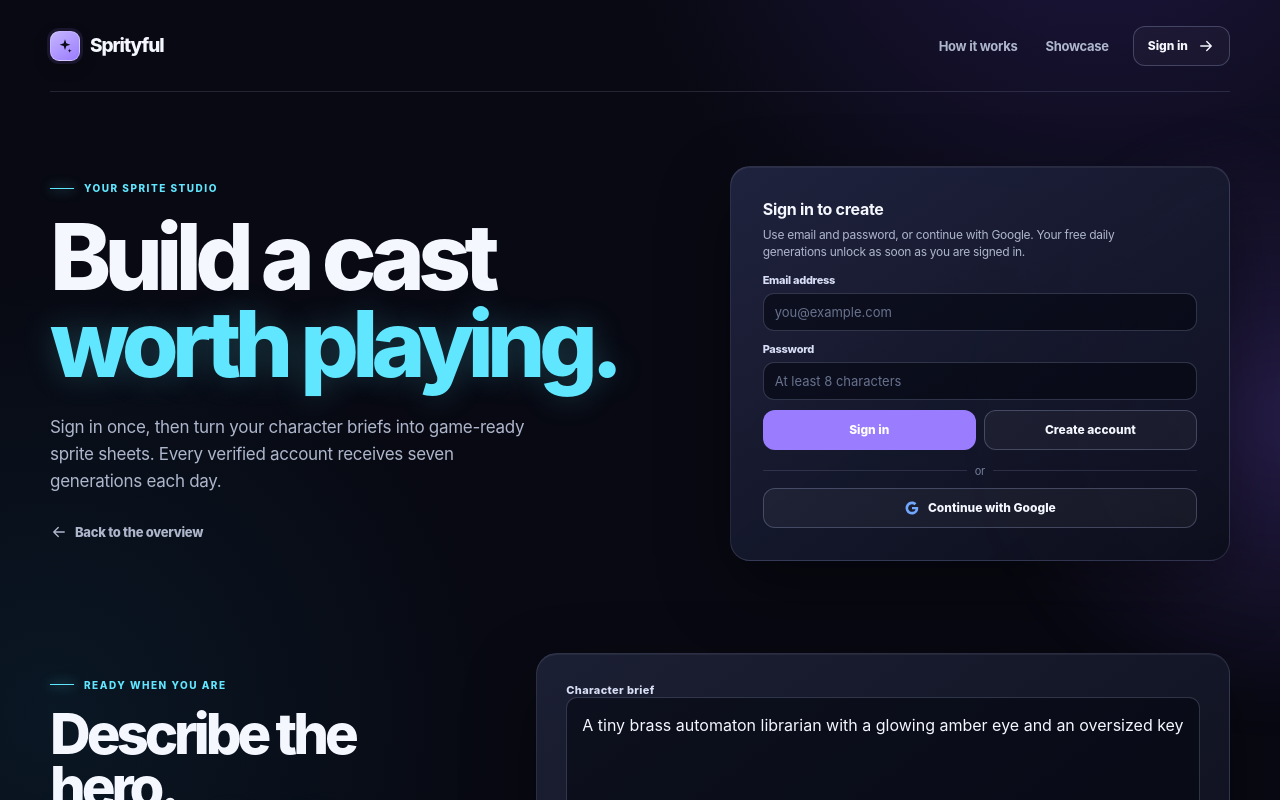
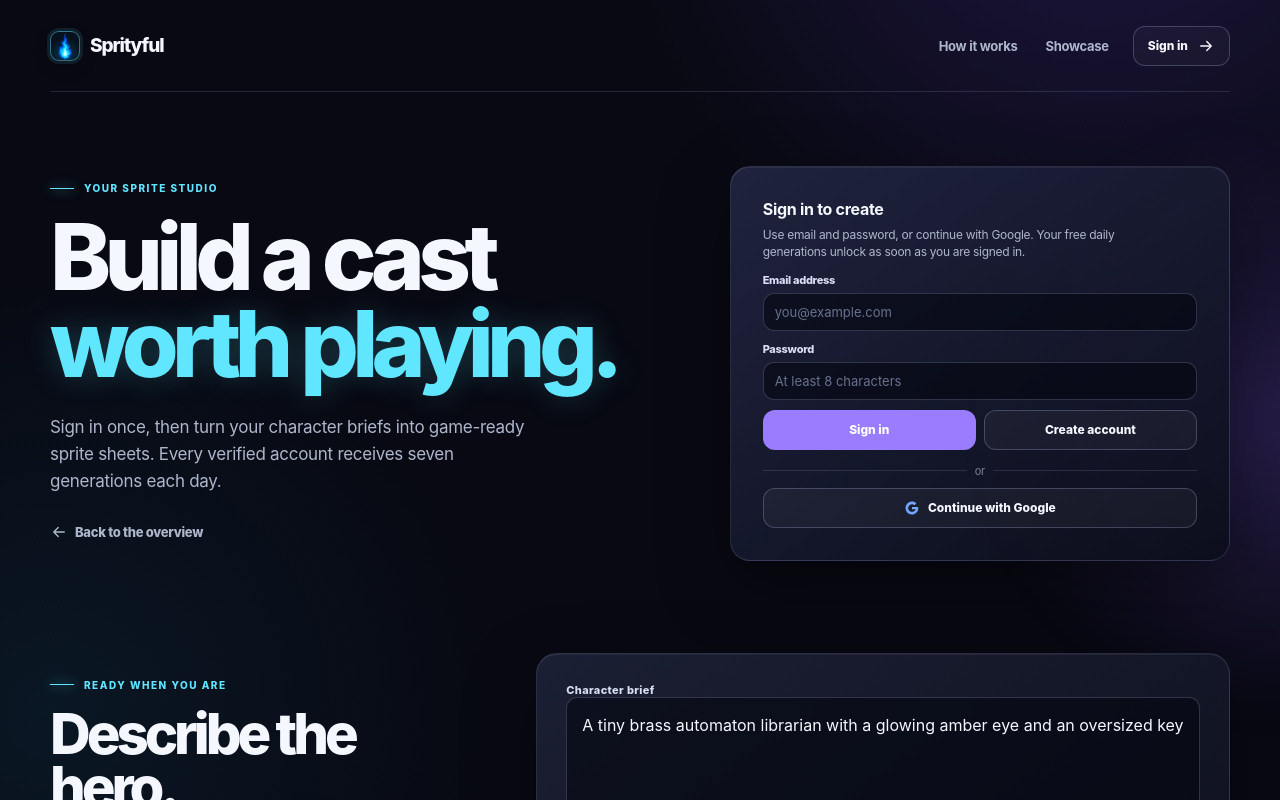
Before and after one commit to YamCham0/Sprityful, a Next.js app: page /studio in a window 1280 px wide. Shown: the top 800 px of the page. Built offline with nearby package versions, Linux system fonts and the light colour scheme; no server answers.

Commit message:
Add blue fire Sprityful brand mark

```diff
--- a/app/globals.css
+++ b/app/globals.css
@@ -64,13 +64,13 @@ main { position: relative; overflow: hidden; isolation: isolate; }
   height: 30px;
   display: grid;
   place-items: center;
-  border: 1px solid rgba(255, 255, 255, 0.35);
+  overflow: hidden;
+  border: 1px solid rgba(97, 230, 255, 0.45);
   border-radius: 9px;
-  background: linear-gradient(145deg, var(--violet-bright), var(--violet));
-  color: #0a0b16;
-  box-shadow: 0 0 0 3px rgba(154, 124, 255, 0.12), 0 6px 16px rgba(0, 0, 0, 0.26);
+  background: radial-gradient(circle at 50% 78%, rgba(15, 183, 255, 0.24), transparent 64%), #07101d;
+  box-shadow: 0 0 0 3px rgba(97, 230, 255, 0.1), 0 6px 16px rgba(0, 0, 0, 0.26);
 }
-.brand-mark svg { width: 16px; }
+.brand-mark img { width: 100%; height: 100%; display: block; object-fit: contain; transform: scale(1.18); }
 .nav-links { display: flex; align-items: center; gap: 28px; margin-left: auto; color: var(--ink-soft); font-size: 13px; font-weight: 700; }
 .nav-links a, .text-link { transition: color 0.18s ease, transform 0.18s ease; }
 .nav-links a:hover, .text-link:hover { color: var(--cyan); }
--- a/app/page.tsx
+++ b/app/page.tsx
@@ -25,7 +25,7 @@ export default function Home() {
       <div className="ambient ambient-two" />
 
       <nav className="nav shell" aria-label="Main navigation">
-        <a className="brand" href="#top" aria-label="Sprityful home"><span className="brand-mark"><SparkleIcon /></span>Sprityful</a>
+        <a className="brand" href="#top" aria-label="Sprityful home"><span className="brand-mark"><Image src="/blue-fire-sprite.png" alt="" width={30} height={30} /></span>Sprityful</a>
         <div className="nav-links"><a href="#how-it-works">How it works</a><a href="#showcase">Showcase</a></div>
         <a className="button button-small" href="/studio#sign-in">Sign in <ArrowIcon /></a>
       </nav>
@@ -39,7 +39,7 @@ export default function Home() {
 
       <section className="showcase shell" id="showcase"><div className="showcase-copy"><div className="eyebrow"><span /> Made for lively worlds</div><h2>One character.<br /><em>A whole new game.</em></h2><p>Preview an export-ready action sheet, then open the studio when you are ready to make your own.</p><a className="button button-dark" href="/studio">Start creating <ArrowIcon /></a></div><div className="showcase-window"><div className="window-bar"><span /><span /><span /><b>preview / nova-runner.png</b></div><div className="checker"><Image src={showcaseSpriteUrl} alt="Pixel art character action-sheet showcase" width={1792} height={896} loading="eager" /></div><div className="window-footer"><span>4 character poses</span><span>export-ready sheet</span></div></div></section>
 
-      <footer className="footer shell"><a className="brand" href="#top"><span className="brand-mark"><SparkleIcon /></span>Sprityful</a><p>By YamCham0</p><a className="text-link" href="/studio">Open studio <ArrowIcon /></a></footer>
+      <footer className="footer shell"><a className="brand" href="#top"><span className="brand-mark"><Image src="/blue-fire-sprite.png" alt="" width={30} height={30} /></span>Sprityful</a><p>By YamCham0</p><a className="text-link" href="/studio">Open studio <ArrowIcon /></a></footer>
     </main>
   );
 }
--- a/components/sprite-studio.tsx
+++ b/components/sprite-studio.tsx
@@ -1,5 +1,6 @@
 "use client";
 
+import Image from "next/image";
 import { type FormEvent, useEffect, useMemo, useState } from "react";
 
 const samples = [
@@ -301,7 +302,7 @@ export function SpriteStudio() {
       <div className="ambient ambient-two" />
 
       <nav className="nav shell" aria-label="Main navigation">
-        <a className="brand" href="/" aria-label="Sprityful home"><span className="brand-mark"><SparkleIcon /></span>Sprityful</a>
+        <a className="brand" href="/" aria-label="Sprityful home"><span className="brand-mark"><Image src="/blue-fire-sprite.png" alt="" width={30} height={30} /></span>Sprityful</a>
         <div className="nav-links"><a href="/#how-it-works">How it works</a><a href="/#showcase">Showcase</a></div>
         {user ? <button className="button button-small" onClick={signOut} type="button">Sign out</button> : <button className="button button-small" onClick={() => jumpTo("sign-in")} type="button">Sign in <ArrowIcon /></button>}
       </nav>
@@ -337,7 +338,7 @@ export function SpriteStudio() {
         {generation ? <div className="result-card"><div className="result-top"><div><span className="status-dot" /> Chroma key ready for export</div><span>{new Date(generation.createdAt).toLocaleTimeString([], { hour: "2-digit", minute: "2-digit" })}</span></div><div className="result-image checker"><img src={generation.image} alt={`Generated ${action} sprite sheet for ${prompt}`} /></div><div className="result-bottom"><div><b>{frames} frames</b><span>{style} · {action}</span></div><div className="download-actions"><button type="button" onClick={downloadMetadata}>JSON</button><button type="button" onClick={downloadImage}><DownloadIcon /> PNG</button></div></div></div> : <div className="empty-result"><div className="empty-stars">✦ ✧ · ✦</div><h3>Your next character appears here.</h3><p>Fill in a brief above and the studio will return an original, exportable sprite sheet.</p></div>}
       </section>
 
-      <footer className="footer shell"><a className="brand" href="/"><span className="brand-mark"><SparkleIcon /></span>Sprityful</a><p>By YamCham0</p><a className="text-link" href="#sign-in">Back to sign in <ArrowIcon /></a></footer>
+      <footer className="footer shell"><a className="brand" href="/"><span className="brand-mark"><Image src="/blue-fire-sprite.png" alt="" width={30} height={30} /></span>Sprityful</a><p>By YamCham0</p><a className="text-link" href="#sign-in">Back to sign in <ArrowIcon /></a></footer>
     </main>
   );
 }
```
Also changed, not shown: app/icon.png (added), public/blue-fire-sprite.png (added).
